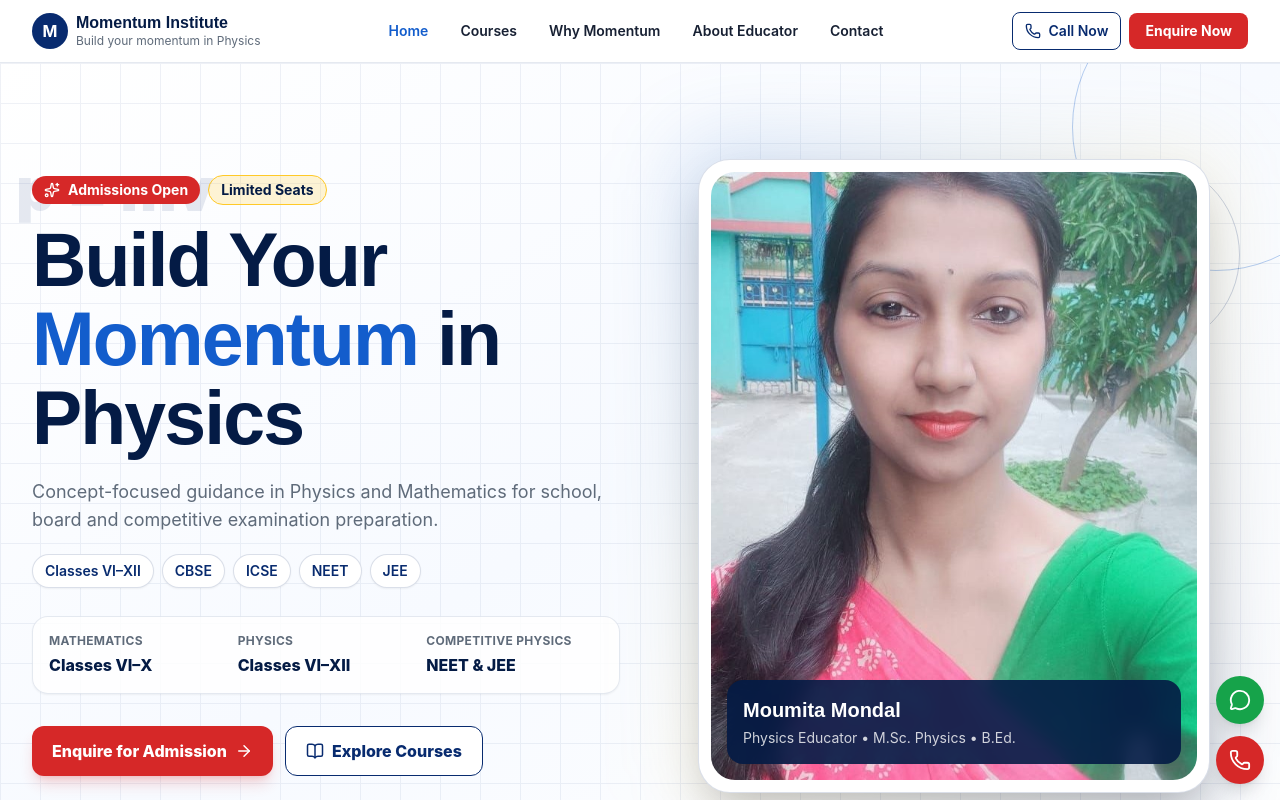
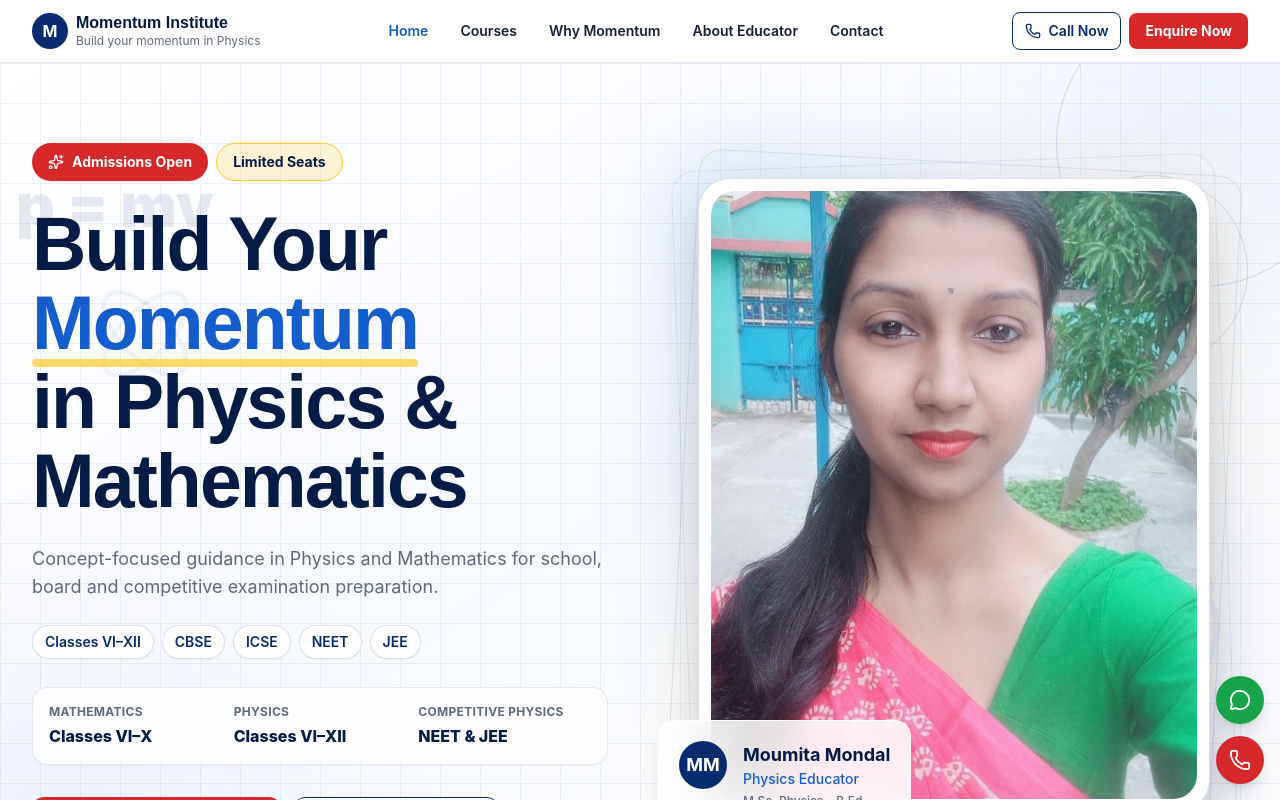
Before and after one commit to IndrajitMondal2210/momentum-institute-website, a React (Vite) app: page / in a window 1280 px wide. Shown: the top 800 px of the page. Built offline with nearby package versions, Linux system fonts and the light colour scheme.

Commit message:
Update hero section

```diff
--- a/src/components/HeroSection.jsx
+++ b/src/components/HeroSection.jsx
@@ -1,89 +1,167 @@
-import { ArrowRight, BookOpen, Sparkles } from 'lucide-react'
+import { ArrowRight, BookOpen, Sparkles, Atom, Orbit } from 'lucide-react'
 import { motion } from 'framer-motion'
+
+const containerVariants = {
+  hidden: { opacity: 0 },
+  visible: {
+    opacity: 1,
+    transition: {
+      staggerChildren: 0.15,
+      delayChildren: 0.2,
+    },
+  },
+}
+
+const itemVariants = {
+  hidden: { opacity: 0, y: 20 },
+  visible: {
+    opacity: 1,
+    y: 0,
+    transition: {
+      duration: 0.6,
+      ease: 'easeOut',
+    },
+  },
+}
+
+const floatVariants = {
+  animate: {
+    y: [0, -15, 0],
+    transition: {
+      duration: 4,
+      repeat: Infinity,
+      ease: 'easeInOut',
+    },
+  },
+}
+
+const slowFloatVariants = {
+  animate: {
+    y: [0, -20, 0],
+    rotate: [0, 4, -4, 0],
+    transition: {
+      duration: 7,
+      repeat: Infinity,
+      ease: 'easeInOut',
+    },
+  },
+}
 
 export default function HeroSection() {
   return (
     <section
       id="home"
-      className="relative overflow-hidden bg-gradient-to-br from-white via-clean to-white"
+      className="relative min-h-[calc(100vh-65px)] overflow-hidden bg-gradient-to-br from-white via-clean to-white"
     >
+      {/* Background */}
       <div
         aria-hidden="true"
-        className="absolute inset-0 opacity-[0.06] bg-grid-pattern"
-      />
+        className="absolute inset-0 pointer-events-none"
+      >
+        <div className="absolute inset-0 opacity-[0.06] bg-grid-pattern" />
 
-      <div
-        aria-hidden="true"
-        className="absolute -top-20 -right-20 h-72 w-72 rounded-full border border-electric/30"
-      />
+        <div className="absolute -top-24 -right-24 h-80 w-80 rounded-full bg-electric/5 blur-[100px]" />
 
-      <div
-        aria-hidden="true"
-        className="absolute top-24 right-10 h-48 w-48 rounded-full border border-navy-primary/20"
-      />
+        <div className="absolute -bottom-32 -left-32 h-96 w-96 rounded-full bg-navy-primary/5 blur-[120px]" />
 
-      <div
-        aria-hidden="true"
-        className="absolute left-4 top-24 text-navy-primary/10 text-4xl sm:text-6xl font-black select-none"
+        <motion.div
+          variants={slowFloatVariants}
+          animate="animate"
+          className="absolute left-[7%] top-1/4 text-navy-primary/5"
         >
+          <Atom size={110} strokeWidth={1} />
+        </motion.div>
+
+        <motion.div
+          variants={floatVariants}
+          animate="animate"
+          className="absolute bottom-1/4 right-[4%] text-electric/5"
+        >
+          <Orbit size={145} strokeWidth={1} />
+        </motion.div>
+
+        <div className="absolute -top-16 -right-16 h-72 w-72 rounded-full border border-electric/20" />
+
+        <div className="absolute top-28 right-8 h-48 w-48 rounded-full border border-navy-primary/15" />
+
+        <div className="absolute left-4 top-28 select-none text-4xl font-black text-navy-primary/10 sm:text-6xl">
           p = mv
         </div>
 
-      <div
-        aria-hidden="true"
-        className="absolute right-6 bottom-10 text-navy-primary/10 text-3xl sm:text-5xl font-black select-none"
-      >
+        <div className="absolute bottom-8 right-6 select-none text-3xl font-black text-navy-primary/10 sm:text-5xl">
           E = mc²
         </div>
+      </div>
 
-      <div className="relative mx-auto grid max-w-7xl items-center gap-10 px-4 py-16 sm:px-6 sm:py-20 lg:grid-cols-2 lg:px-8 lg:py-24">
+      {/* Main Content */}
+      <div className="relative z-10 mx-auto flex min-h-[calc(100vh-65px)] max-w-7xl items-center px-4 py-16 sm:px-6 sm:py-20 lg:px-8 lg:py-20">
+        <div className="grid w-full items-center gap-12 lg:grid-cols-2 lg:gap-10">
+
+          {/* Left Content */}
           <motion.div
-          initial={{ opacity: 0, y: 18 }}
-          animate={{ opacity: 1, y: 0 }}
-          transition={{ duration: 0.6 }}
-          className="max-w-2xl"
+            variants={containerVariants}
+            initial="hidden"
+            animate="visible"
+            className="flex flex-col items-center text-center lg:items-start lg:text-left"
           >
-          <div className="mb-4 flex flex-wrap items-center gap-2">
-            <span className="inline-flex items-center gap-2 rounded-full bg-accent-red px-3 py-1 text-sm font-bold text-white">
+            <motion.div variants={itemVariants} className="mb-6">
+              <div className="flex flex-wrap justify-center gap-2 lg:justify-start">
+                <span className="inline-flex items-center gap-2 rounded-full bg-accent-red px-4 py-2 text-sm font-bold text-white shadow-sm">
                   <Sparkles size={16} />
                   Admissions Open
                 </span>
 
-            <span className="inline-flex rounded-full border border-accent-yellow bg-accent-yellow/20 px-3 py-1 text-sm font-bold text-navy-deep">
+                <span className="inline-flex items-center rounded-full border border-accent-yellow bg-accent-yellow/20 px-4 py-2 text-sm font-bold text-navy-deep shadow-sm">
                   Limited Seats
                 </span>
               </div>
+            </motion.div>
 
-          <h1 className="font-brand text-[clamp(2.2rem,7vw,4.7rem)] font-extrabold leading-[1.05] tracking-tight text-navy-deep">
+            <motion.h1
+              variants={itemVariants}
+              className="font-brand text-[clamp(2.4rem,6vw,4.7rem)] font-extrabold leading-[1.05] tracking-tight text-navy-deep"
+            >
               Build Your{' '}
               <span className="relative inline-block text-electric">
                 Momentum
-              <span className="absolute left-0 -bottom-1 h-2 w-full rounded-full bg-accent-yellow/70 -z-10" />
-            </span>{' '}
-            in Physics
-          </h1>
+                <span className="absolute -bottom-1 left-0 -z-10 h-2 w-full rounded-full bg-accent-yellow/70" />
+              </span>
+              <br className="hidden sm:block" /> in Physics &amp; Mathematics
+            </motion.h1>
 
-          <p className="mt-5 max-w-xl text-base leading-7 text-text-muted sm:text-lg">
+            <motion.p
+              variants={itemVariants}
+              className="mt-6 max-w-2xl text-base leading-7 text-text-muted sm:text-lg lg:max-w-xl"
+            >
               Concept-focused guidance in Physics and Mathematics for school,
               board and competitive examination preparation.
-          </p>
+            </motion.p>
 
-          <div className="mt-5 flex flex-wrap gap-2">
-            {['Classes VI–XII', 'CBSE', 'ICSE', 'NEET', 'JEE'].map((item) => (
+            <motion.div
+              variants={itemVariants}
+              className="mt-6 flex flex-wrap justify-center gap-2 lg:justify-start"
+            >
+              {['Classes VI–XII', 'CBSE', 'ICSE', 'NEET', 'JEE'].map(
+                (item) => (
                   <span
                     key={item}
                     className="rounded-full border border-navy-primary/15 bg-white px-3 py-1.5 text-sm font-semibold text-navy-primary shadow-sm"
                   >
                     {item}
                   </span>
-            ))}
-          </div>
+                )
+              )}
+            </motion.div>
 
-          <div className="mt-7 grid gap-3 rounded-2xl border border-navy-primary/10 bg-white/80 p-4 shadow-sm sm:grid-cols-3">
+            <motion.div
+              variants={itemVariants}
+              className="mt-7 grid w-full max-w-xl gap-3 rounded-2xl border border-navy-primary/10 bg-white/80 p-4 shadow-sm backdrop-blur sm:grid-cols-3"
+            >
               <div>
                 <div className="text-xs font-bold uppercase tracking-wide text-text-muted">
                   Mathematics
                 </div>
+
                 <div className="mt-1 font-extrabold text-navy-deep">
                   Classes VI–X
                 </div>
@@ -93,6 +171,7 @@ export default function HeroSection() {
                 <div className="text-xs font-bold uppercase tracking-wide text-text-muted">
                   Physics
                 </div>
+
                 <div className="mt-1 font-extrabold text-navy-deep">
                   Classes VI–XII
                 </div>
@@ -102,16 +181,20 @@ export default function HeroSection() {
                 <div className="text-xs font-bold uppercase tracking-wide text-text-muted">
                   Competitive Physics
                 </div>
+
                 <div className="mt-1 font-extrabold text-navy-deep">
-                NEET & JEE
+                  NEET &amp; JEE
                 </div>
               </div>
-          </div>
+            </motion.div>
 
-          <div className="mt-8 flex flex-col gap-3 sm:flex-row">
+            <motion.div
+              variants={itemVariants}
+              className="mt-8 flex w-full flex-col gap-3 sm:w-auto sm:flex-row"
+            >
               <a
                 href="#contact"
-              className="inline-flex min-h-12 items-center justify-center gap-2 rounded-xl bg-accent-red px-5 py-3 font-extrabold text-white shadow-lg shadow-accent-red/20 transition hover:-translate-y-0.5 hover:brightness-95 focus:outline-none focus-visible:ring-2 focus-visible:ring-accent-red"
+                className="inline-flex min-h-12 items-center justify-center gap-2 rounded-xl bg-accent-red px-6 py-3 font-extrabold text-white shadow-lg shadow-accent-red/20 transition duration-300 hover:-translate-y-0.5 hover:brightness-95 focus:outline-none focus-visible:ring-2 focus-visible:ring-accent-red"
               >
                 Enquire for Admission
                 <ArrowRight size={18} />
@@ -119,26 +202,31 @@ export default function HeroSection() {
 
               <a
                 href="#courses"
-              className="inline-flex min-h-12 items-center justify-center gap-2 rounded-xl border border-navy-primary bg-white px-5 py-3 font-extrabold text-navy-primary transition hover:bg-navy-primary hover:text-white focus:outline-none focus-visible:ring-2 focus-visible:ring-electric"
+                className="inline-flex min-h-12 items-center justify-center gap-2 rounded-xl border border-navy-primary bg-white px-6 py-3 font-extrabold text-navy-primary transition duration-300 hover:bg-navy-primary hover:text-white focus:outline-none focus-visible:ring-2 focus-visible:ring-electric"
               >
                 <BookOpen size={18} />
                 Explore Courses
               </a>
-          </div>
+            </motion.div>
           </motion.div>
 
+          {/* Right Visual */}
           <motion.div
-          initial={{ opacity: 0, scale: 0.96 }}
+            initial={{ opacity: 0, scale: 0.95 }}
             animate={{ opacity: 1, scale: 1 }}
-          transition={{ duration: 0.7, delay: 0.1 }}
-          className="relative mx-auto w-full max-w-lg"
+            transition={{
+              duration: 0.8,
+              delay: 0.3,
+              ease: 'easeOut',
+            }}
+            className="relative mx-auto w-full max-w-md lg:max-w-lg"
           >
             <div
               aria-hidden="true"
-            className="absolute -inset-4 rounded-[2rem] bg-gradient-to-br from-electric/20 via-accent-yellow/10 to-navy-primary/20 blur-2xl"
+              className="absolute -inset-5 rounded-[2.5rem] bg-gradient-to-br from-electric/20 via-accent-yellow/10 to-navy-primary/20 blur-2xl"
             />
 
-          <div className="relative overflow-hidden rounded-[2rem] border border-navy-primary/15 bg-white p-3 shadow-2xl">
+            <div className="relative overflow-visible rounded-[2rem] border border-navy-primary/15 bg-white p-3 shadow-2xl">
               <div className="relative aspect-[4/5] overflow-hidden rounded-[1.5rem] bg-clean">
                 <img
                   src="/images/moumita-mondal.jpg"
@@ -165,31 +253,79 @@ export default function HeroSection() {
                     </p>
 
                     <p className="mt-1 text-sm text-text-muted">
-                    Add the final photograph at
-                    <br />
-                    <code className="text-xs">
-                      /public/images/moumita-mondal.jpg
-                    </code>
+                      Teacher photograph unavailable
                     </p>
                   </div>
                 </div>
 
+
+              </div>
+            </div>
+
+            {/* Decorative Frames */}
             <div
               aria-hidden="true"
-                className="absolute inset-x-4 bottom-4 rounded-2xl bg-navy-deep/90 p-4 text-white backdrop-blur"
+              className="absolute -inset-4 -z-10 rotate-3 rounded-3xl border border-navy-primary/10 transition-transform duration-700 hover:rotate-6"
+            />
+
+            <div
+              aria-hidden="true"
+              className="absolute -inset-4 -z-10 -rotate-2 rounded-3xl border border-electric/10 transition-transform duration-700 hover:-rotate-4"
+            />
+
+            {/* Floating Educator Card */}
+            <motion.div
+              variants={floatVariants}
+              animate="animate"
+              className="absolute -bottom-7 -left-4 max-w-[280px] rounded-2xl border border-white bg-white/85 p-4 shadow-xl backdrop-blur-xl sm:-left-10 sm:p-5"
             >
-                <div className="font-brand text-xl font-extrabold">
-                  Moumita Mondal
+              <div className="flex items-start gap-3 sm:gap-4">
+                <div className="grid h-11 w-11 shrink-0 place-items-center rounded-full bg-navy-primary text-white sm:h-12 sm:w-12">
+                  <span className="text-lg font-bold">MM</span>
                 </div>
 
-                <div className="mt-1 text-sm text-white/80">
-                  Physics Educator • M.Sc. Physics • B.Ed.
-                </div>
-              </div>
+                <div>
+                  <h3 className="font-bold leading-tight text-navy-deep sm:text-lg">
+                    Moumita Mondal
+                  </h3>
+
+                  <p className="mb-1 text-sm font-medium text-electric">
+                    Physics Educator
+                  </p>
+
+                  <p className="text-xs font-medium text-text-muted">
+                    M.Sc. Physics • B.Ed.
+                  </p>
                 </div>
               </div>
             </motion.div>
+          </motion.div>
         </div>
+      </div>
+
+      {/* Scroll Indicator */}
+      <motion.div
+        initial={{ opacity: 0 }}
+        animate={{ opacity: 1 }}
+        transition={{ delay: 1.5, duration: 1 }}
+        className="absolute bottom-5 left-1/2 hidden -translate-x-1/2 flex-col items-center sm:flex"
+        aria-hidden="true"
+      >
+        <span className="mb-1 text-[10px] font-semibold uppercase tracking-[0.2em] text-text-muted">
+          Scroll
+        </span>
+
+        <motion.div
+          animate={{ y: [0, 6, 0] }}
+          transition={{
+            duration: 1.5,
+            repeat: Infinity,
+            ease: 'easeInOut',
+          }}
+        >
+          <span className="text-lg text-text-muted">↓</span>
+        </motion.div>
+      </motion.div>
     </section>
   )
 }
```
Lines whose indentation alone changed are shown as unchanged.
